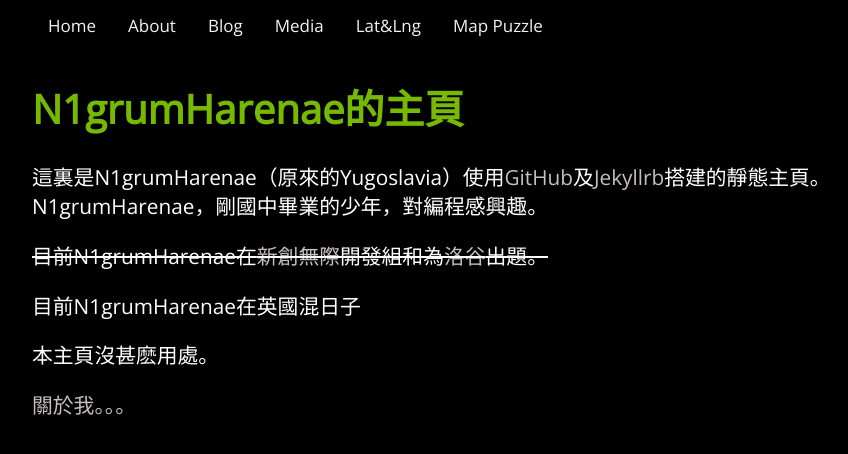
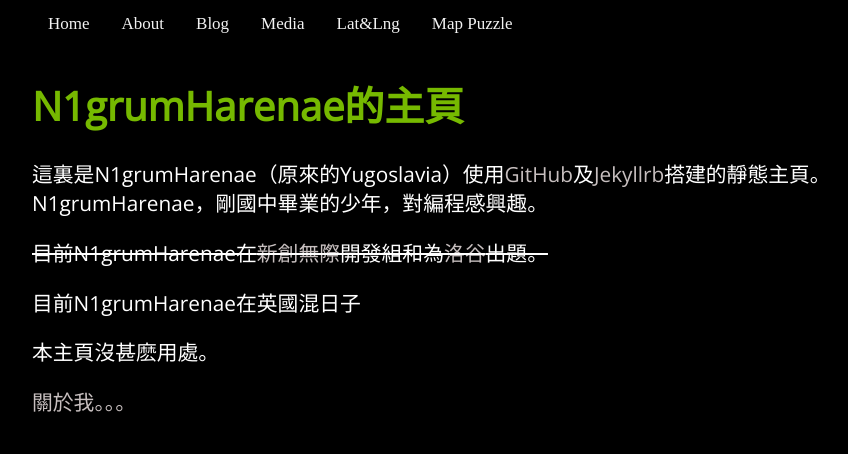
Before and after one commit to Jugoslawien/jugoslawien.github.io, a Jekyll site: the page built from index.html, in a window 1280 px wide. Shown: the top 454 px of the page, without its empty margins (128-976 px from the left). Built offline with Jekyll 4.4.1, drawn with Linux system fonts in a browser that asks for light colours; a script that is not in the unit is left out.

Commit message:
Update default.html

```diff
--- a/_layouts/default.html
+++ b/_layouts/default.html
@@ -7,9 +7,6 @@
 <link rel="stylesheet" type="text/css" href="/css/main.css">
  <link rel="stylesheet" href="https://cdnjs.cloudflare.com/ajax/libs/font-awesome/4.7.0/css/font-awesome.min.css">
 <style>
-body {
-  font-family: 'Open Sans',sans-serif;
-}
 
 .topnav {
   overflow: hidden;
@@ -62,9 +59,6 @@ body {
   }
 }
 </style>
-</head>
-<body>
-
 <div class="topnav" id="myTopnav">
 <a href="/" class="button">Home</a>
 <a href="/about" class="button">About</a>
@@ -94,5 +88,5 @@ function myFunction() {
 }
 </script>
 
-</body>
+</head>
 </html>
```
